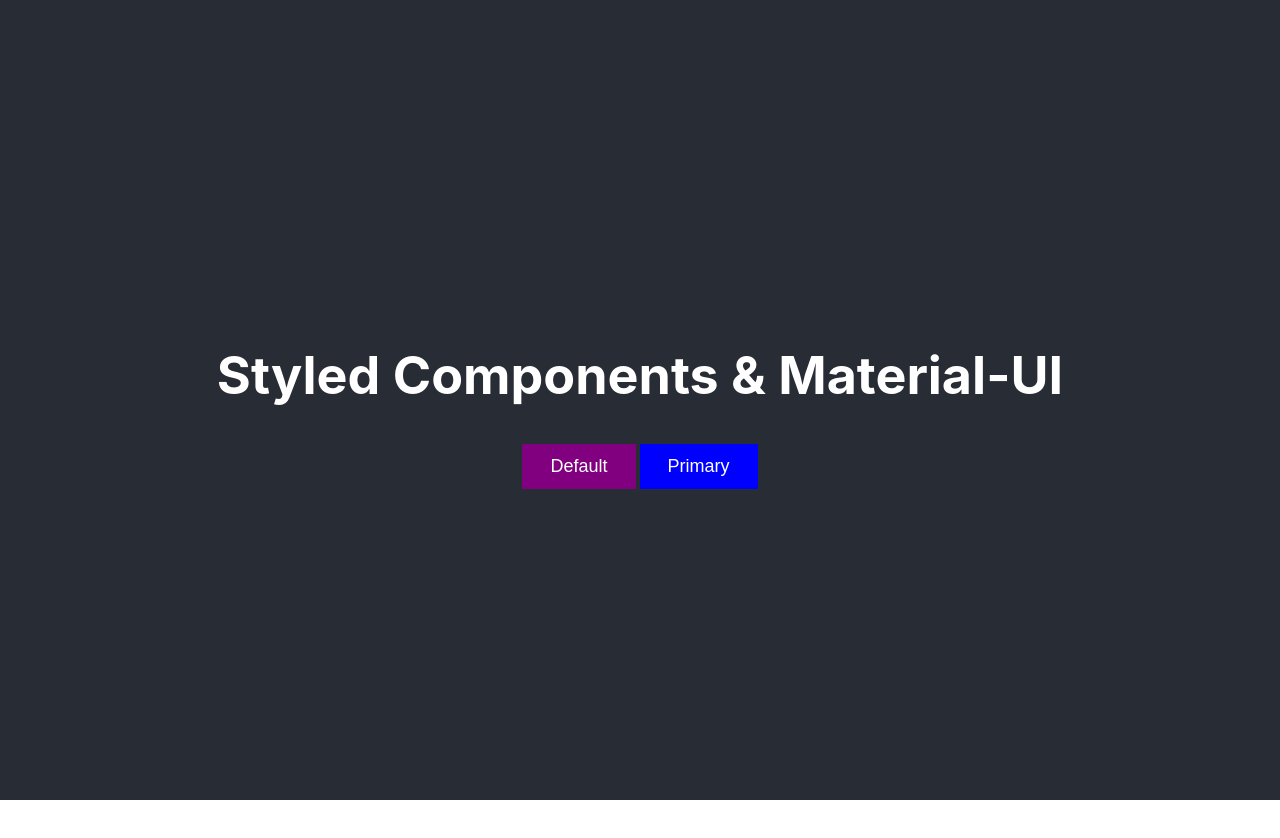
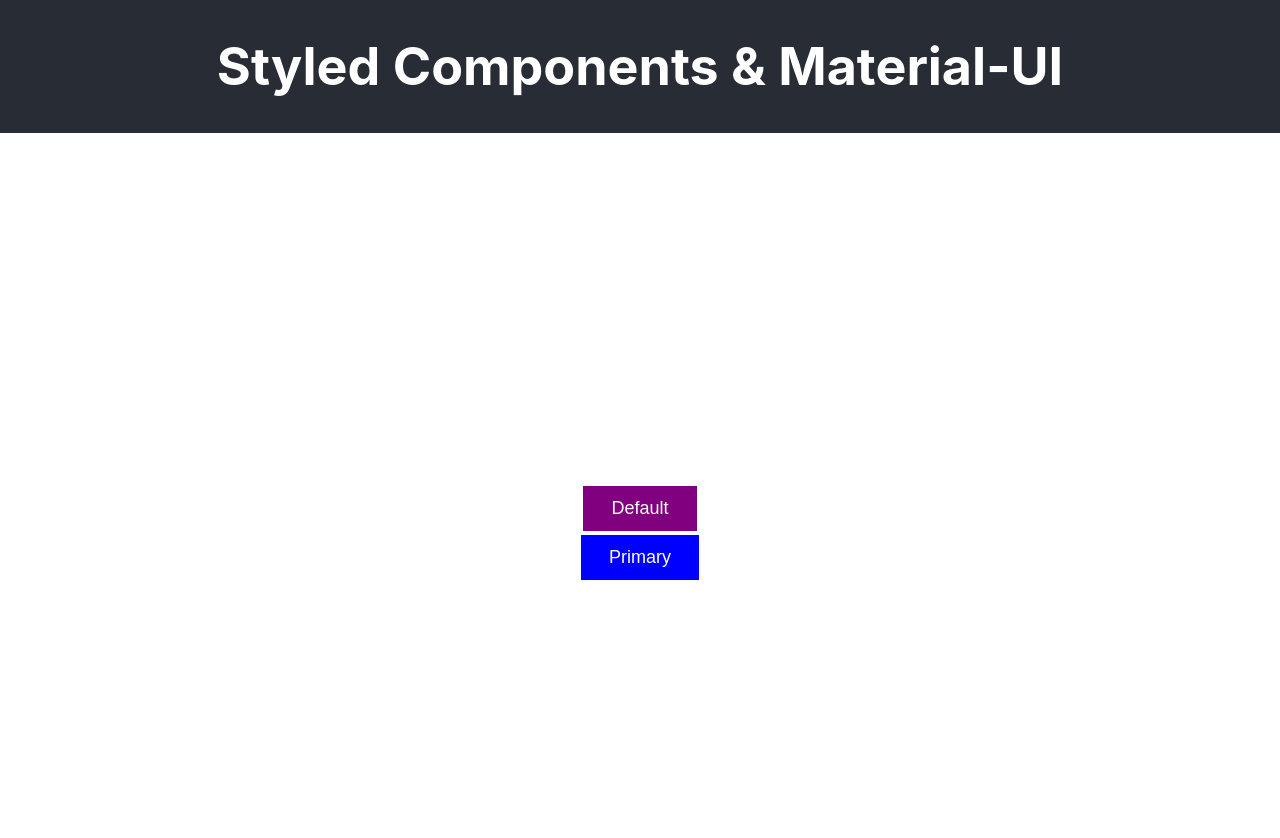
Before and after one commit to argun8394/styling_components, a React (Create React App) app: page / in a window 1280 px wide. Shown: the top 838 px of the page. Before the commit the page ends 800 px from the top, so only its background shows below. Built offline with nearby package versions, Linux system fonts and the light colour scheme.

Commit message:
crate_wrapper

```diff
--- a/src/components/styled-comp/index.js
+++ b/src/components/styled-comp/index.js
@@ -1,12 +1,13 @@
 import React from "react";
 import {Button} from "../styled-comp/button/Button.styles";
+import Wrapper from "./wrapper/Wrapper"
 
  const StyledComponents = ()=>{
     return(
-        <div>
+        <Wrapper /*row*/>
             <Button>Default</Button>
             <Button primary>Primary</Button>
-        </div>
+        </Wrapper>
     );
 };
 
--- /dev/null
+++ b/src/components/styled-comp/wrapper/Wrapper.js
@@ -0,0 +1,12 @@
+import styled from "styled-components";
+
+export default styled.div`
+background-color:white;
+margin:auto;
+height:100vh;
+width:100%;
+display:flex;
+flex-direction:${(props)=>props.row ? "row" : "column"};/* props ile seçenekli hale getirmiş olduk*/
+justify-content:center;
+align-items:center;
+`
```
